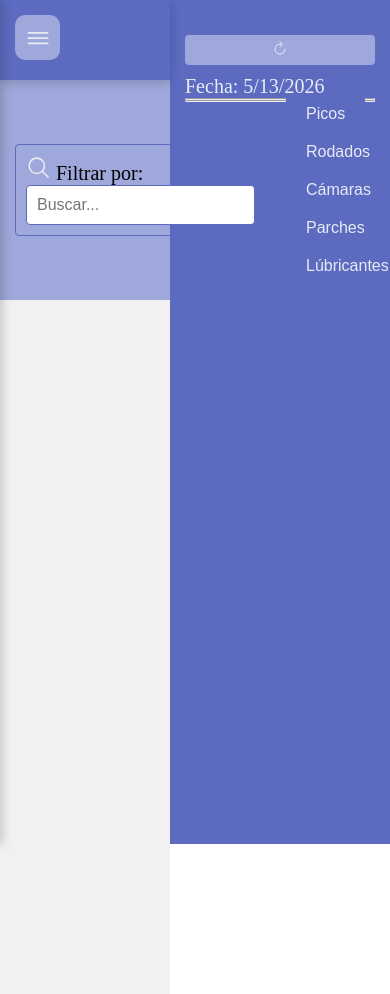
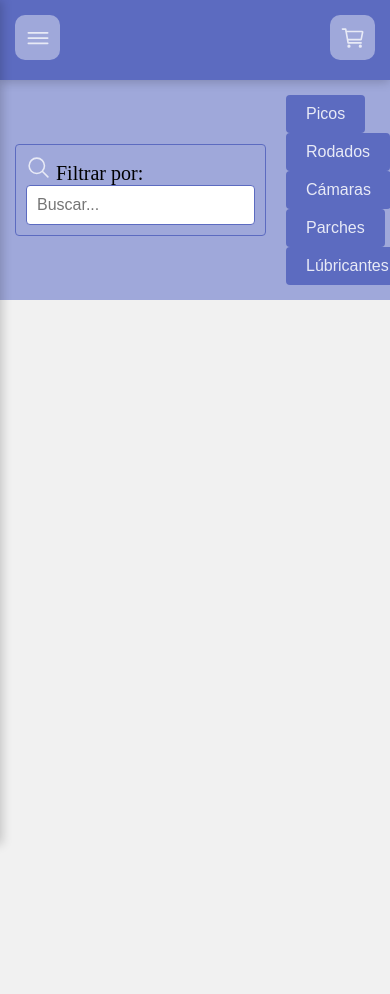
Before and after one commit to Luci1274/PPI_gomeria_codigo, a Flask app: page / in a window 390 px wide. Run offline with Flask 3, Linux system fonts and the light colour scheme.

Commit message:
feat: agregar botón de carrito y mejorar la barra lateral derecha

```diff
--- a/src/static/css/estructura_base_compra_inventario_venta.css
+++ b/src/static/css/estructura_base_compra_inventario_venta.css
@@ -233,6 +233,10 @@
     padding: 15px;
     transition: 0.3s ease;
 }
+.contenedor_barra_lateral_derecha.oculta_derecha {
+    transform: translateX(100%);
+}
+
 
 .contenedor_titulo_barra_lateral_derecha p {
     font-size: 18px;
@@ -267,6 +271,33 @@
     font-size: 20px;
 }
 
+/* Botón carrito */
+.boton_carrito {
+    position: fixed;
+    top: 15px;
+    right: 15px;
+
+    width: 45px;
+    height: 45px;
+
+    border: none;
+    border-radius: 10px;
+
+    background-color: var(--color_fondo);
+    color: var(--color_letras);
+
+    font-size: 26px;
+    cursor: pointer;
+
+    z-index: 300;
+    display: none;
+    transition: 0.3s;
+}
+.boton_carrito:hover {
+    background-color: var(--color-hover);
+}
+
+
 main {
     margin-top: 150px;
     margin-left: var(--ancho-nav);
@@ -286,7 +317,10 @@ main {
 
     :root {
         --ancho-nav: 0px;
+        --ancho-panel: 0px;
     }
+
+    /* BOTÓN HAMBURGUESA */
 
     .boton_menu {
         display: flex;
@@ -299,23 +333,48 @@ main {
         transform: translateX(-100%);
         width: 189px;
     }
-    #titulo_nav {
-        visibility: hidden;
-    }
 
     .conetenedor_navegacion.abierto {
         transform: translateX(0);
     }
 
+    #titulo_nav {
+        visibility: hidden;
+    }
+
+    /* BOTÓN CARRITO */
+
+    .boton_carrito {
+        display: flex;
+        justify-content: center;
+        align-items: center;
+        background-color: var(--color_fondo_cajas);
+    }
+
+    .contenedor_barra_lateral_derecha {
+        transform: translateX(100%);
+        width: 220px;
+        z-index: 250;
+    }
+
+    .contenedor_barra_lateral_derecha.abierta_derecha {
+        transform: translateX(0);
+    }
+
+    /* AJUSTES GENERALES */
+
     .contenedor_header_gestion {
         left: 0;
+        right: 0;
     }
 
     .contenedor_barra_filtrado {
         left: 0;
+        right: 0;
     }
 
     main {
         margin-left: 0;
+        margin-right: 0;
     }
 }
--- a/src/static/js/estructura_base_compra_inventario_venta.js
+++ b/src/static/js/estructura_base_compra_inventario_venta.js
@@ -1,4 +1,13 @@
-
 // Fecha en la barra lateral derecha
 const fecha = document.getElementById('fecha');
 fecha.textContent = new Date().toLocaleDateString();
+
+
+// Barra lateral derecha mobile
+
+const botonCarrito = document.getElementById('boton_carrito');
+const barraDerecha = document.getElementById('barra_derecha');
+
+botonCarrito.addEventListener('click', () => {
+    barraDerecha.classList.toggle('abierta_derecha');
+});
--- a/src/templates/estructura_base_compra_inventario_venta.html
+++ b/src/templates/estructura_base_compra_inventario_venta.html
@@ -91,7 +91,13 @@
         </div>
     </div>
 
-    <div class="contenedor_barra_lateral_derecha">
+    <!-- Botón carrito mobile -->
+        <button class="boton_carrito" id="boton_carrito">
+            <ion-icon name="cart-outline"></ion-icon>
+        </button>
+
+    <div class="contenedor_barra_lateral_derecha" id="barra_derecha">
+
         <div class="contenedor_titulo_barra_lateral_derecha">
             <p>{% block p  %} {% endblock %} </p>
         </div>
```
